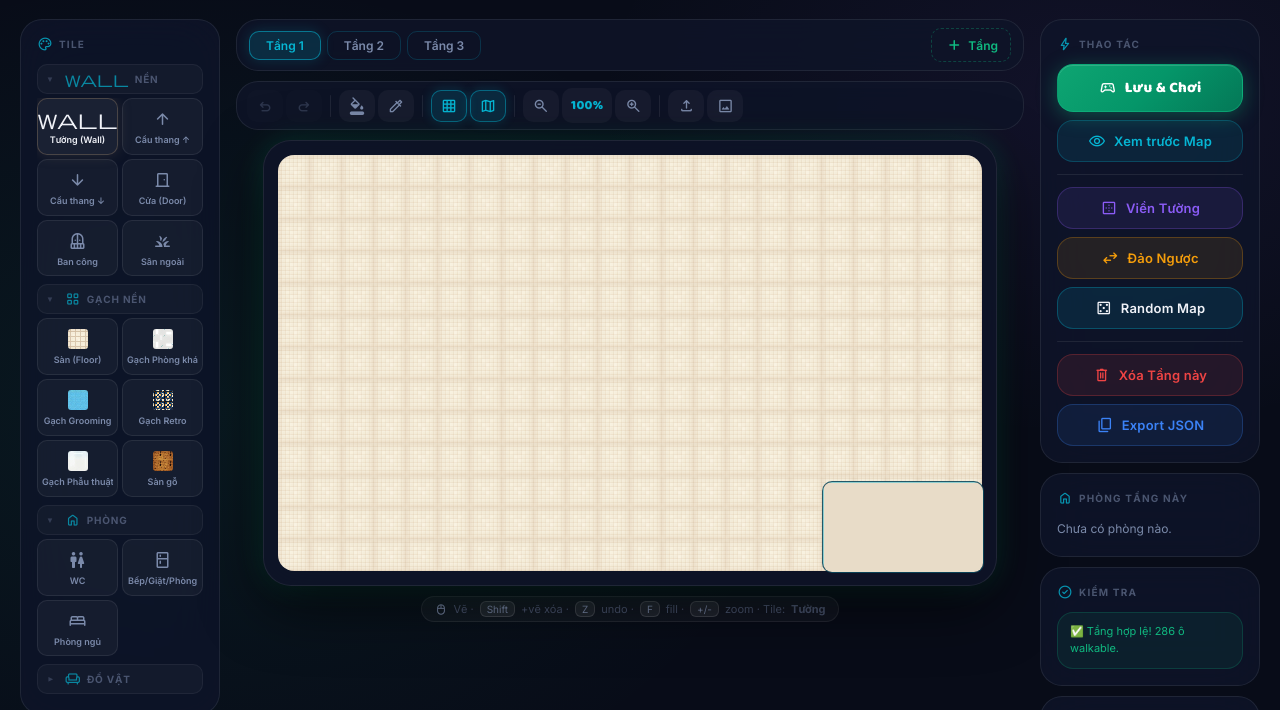
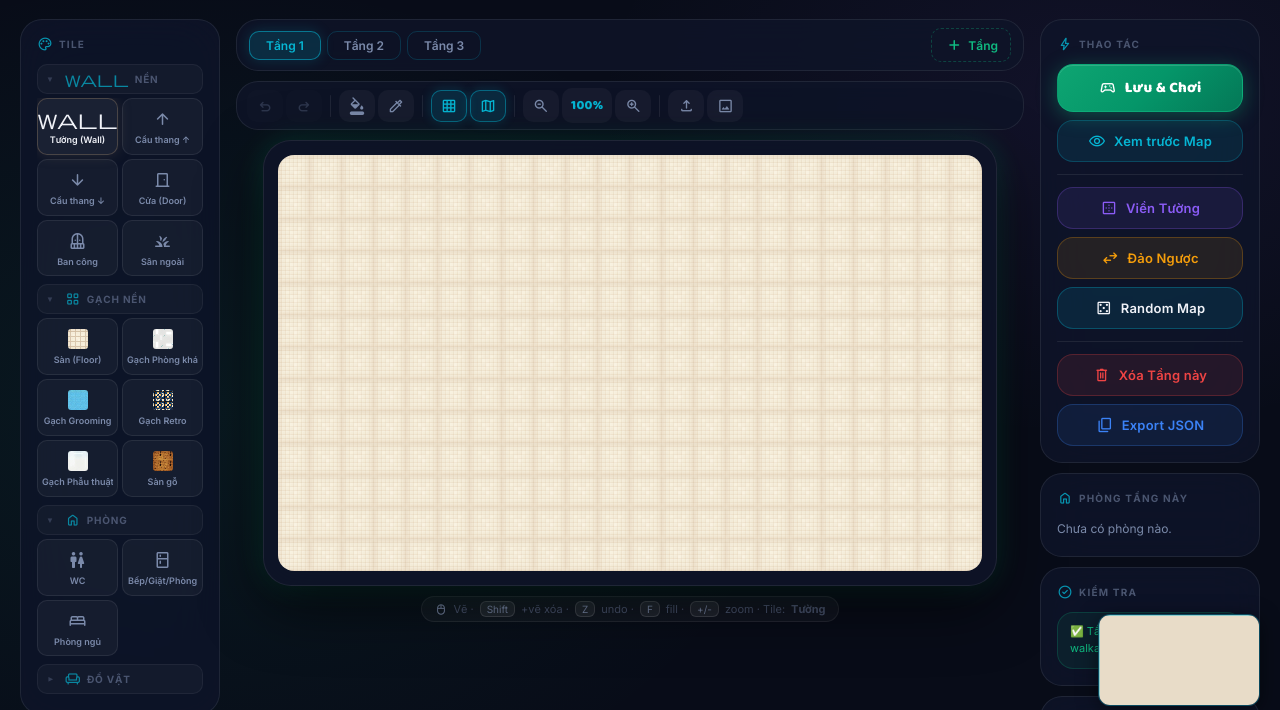
Before and after one commit to tinhthanh/TRI-TUE-NHAN-TAO, a website: page TRITUENHANTAO/map-editor.html in a window 1280 px wide. Shown: the part 74-784 px from the top of the page. Drawn offline with nearby package versions, Linux system fonts and the light colour scheme.

Commit message:
fix: move mini-map to fixed position overlay (no longer covers canvas)

```diff
--- a/TRITUENHANTAO/map-editor.html
+++ b/TRITUENHANTAO/map-editor.html
@@ -202,11 +202,6 @@
 
       <div class="canvas-container">
         <canvas id="editor-canvas"></canvas>
-        <!-- Mini-map overlay -->
-        <canvas id="mini-map-canvas" width="160" height="90"
-          style="position:absolute; bottom:12px; right:12px; border-radius:10px;
-                 border:1px solid rgba(6,182,212,0.3); background:rgba(13,17,32,0.85);
-                 pointer-events:none; z-index:5;"></canvas>
       </div>
       <div class="canvas-hint">
         <span class="ms-icon">mouse</span> Vẽ ·
@@ -307,6 +302,12 @@
     </div>
   </main>
 
+  <!-- Mini-map fixed overlay -->
+  <canvas id="mini-map-canvas" width="160" height="90"
+    style="position:fixed; bottom:20px; right:20px; border-radius:12px;
+           border:1px solid rgba(6,182,212,0.35); background:rgba(13,17,32,0.88);
+           pointer-events:none; z-index:200; box-shadow:0 4px 20px rgba(0,0,0,0.5);"></canvas>
+
   <!-- Import Modal -->
   <div id="import-modal" style="position:fixed;inset:0;background:rgba(0,0,0,0.65);backdrop-filter:blur(10px);display:none;align-items:center;justify-content:center;z-index:150;">
     <div class="export-dialog">
```
